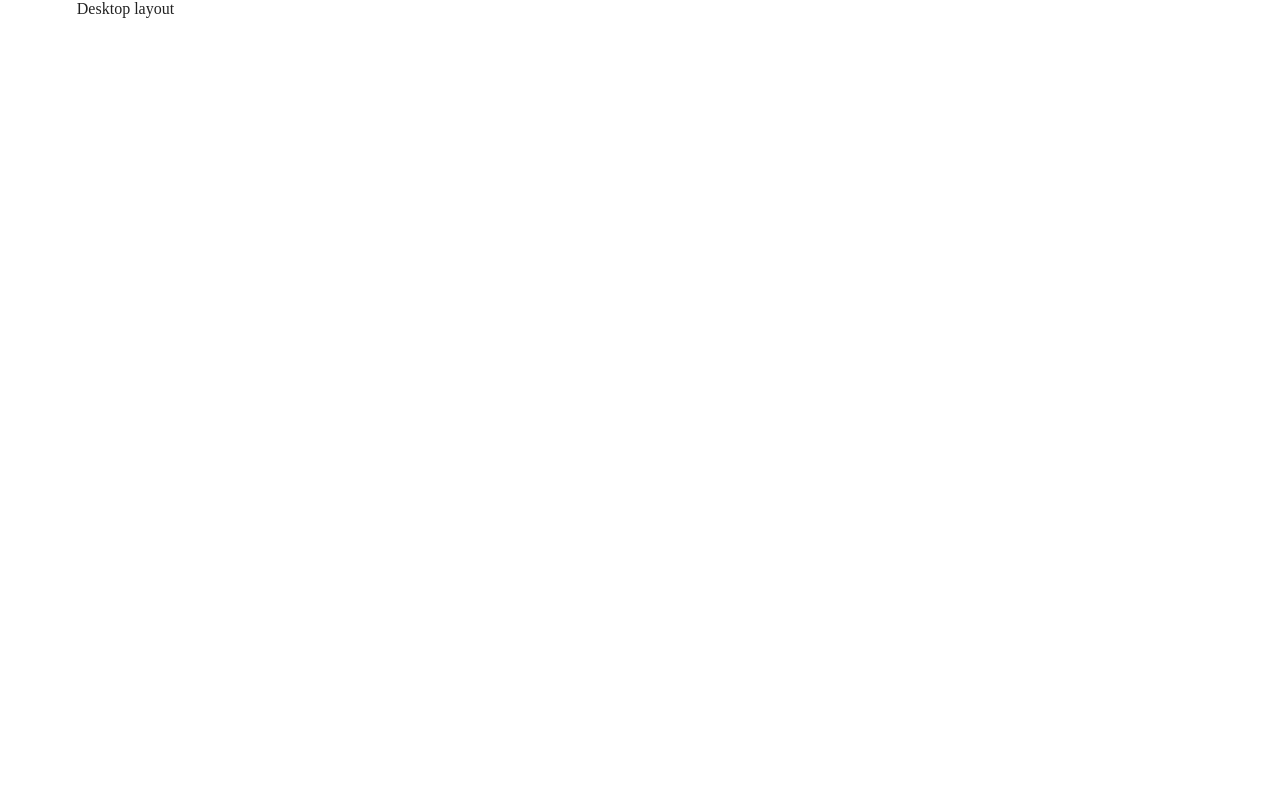
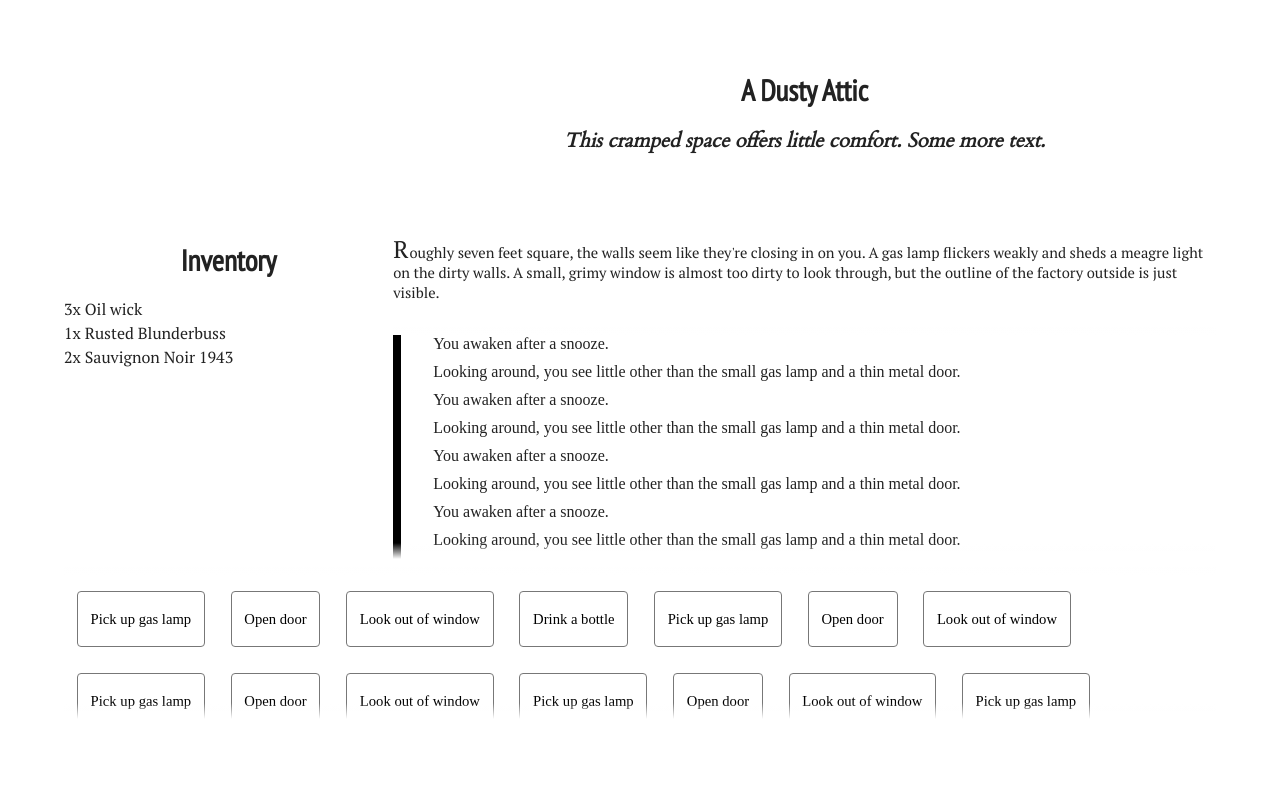
Before and after one commit to bedekelly/5.38, a React app: page / in a window 1280 px wide. Built offline with nearby package versions, Linux system fonts and the light colour scheme.

Commit message:
Good stab at desktop layout

```diff
--- a/index.html
+++ b/index.html
@@ -1,5 +1,6 @@
 <head>
   <meta name="viewport" content="width=device-width">
+  <title>5:38</title>
 </head>
 
 <body>
--- a/src/App/Inventory/Inventory.css
+++ b/src/App/Inventory/Inventory.css
@@ -1,3 +1,13 @@
 .inventory {
-  display: none;
+  font-family: 'PT Serif';
+  grid-area: inventory;
 }
+
+.inventory li {
+  list-style: none;
+  line-height: 1.5;
+}
+
+.inventory-list {
+  padding: 0;
+}
--- a/src/App/Inventory/Inventory.js
+++ b/src/App/Inventory/Inventory.js
@@ -9,7 +9,7 @@ import './Inventory.css';
 function Inventory({ items }) {
   return <section className="inventory">
     <h1>Inventory</h1>
-    <ul>
+    <ul className="inventory-list">
       {
         items.map(item =>
           <InventoryItem key={uuidv4()} {...item} />
--- a/src/App/Ledger/LedgerItems.css
+++ b/src/App/Ledger/LedgerItems.css
@@ -4,3 +4,11 @@
   border-left: 0.7vw solid black;
   border-right: 2vw solid white;
 }
+
+
+@media(min-width: 768px) {
+  .ledger-items {
+    grid-area: ledger;
+    padding-left: 2.5vw;
+  }
+}
--- a/src/App/Options/Option.css
+++ b/src/App/Options/Option.css
@@ -26,3 +26,22 @@
   top: 0;
   right: -2vw;
 }
+
+
+@media(min-width: 768px) {
+  .option {
+    border: 1px solid #777;
+    margin: 1vw;
+    padding: 1vw;
+    min-width: inherit;
+  }
+
+  .option:active {
+    color: blue;
+    background: inherit;
+  }
+
+  .option:focus {
+    outline: 0;
+  }
+}
--- a/src/App/Options/Options.css
+++ b/src/App/Options/Options.css
@@ -5,3 +5,14 @@
   padding-bottom: 1vh;
   overflow-x: auto;
 }
+
+@media (min-width: 768px) {
+  .options {
+    display: flex;
+    grid-area: options;
+    width: 100%;
+    flex-wrap: wrap;
+    align-self: center;
+    height: 100%;
+  }
+}
--- a/src/App/RoomInfo/RoomDescription.css
+++ b/src/App/RoomInfo/RoomDescription.css
@@ -18,3 +18,10 @@
   padding-right: 1px;
   vertical-align: baseline;
 }
+
+@media(min-width: 768px) {
+  .room-description {
+    grid-area: story;
+    margin-bottom: 2vh;
+  }
+}
--- a/src/App/RoomInfo/RoomHeading.css
+++ b/src/App/RoomInfo/RoomHeading.css
@@ -21,4 +21,5 @@ h2 {
   display: flex;
   flex-direction: column;
   justify-content: space-around;
+  grid-area: heading;
 }
--- a/src/App/initialState.json
+++ b/src/App/initialState.json
@@ -3,7 +3,22 @@
     "Pick up gas lamp",
     "Open door",
     "Look out of window",
-    "Drink a bottle"
+    "Drink a bottle",
+    "Pick up gas lamp",
+    "Open door",
+    "Look out of window",
+    "Pick up gas lamp",
+    "Open door",
+    "Look out of window",
+    "Pick up gas lamp",
+    "Open door",
+    "Look out of window",
+    "Pick up gas lamp",
+    "Open door",
+    "Look out of window",
+    "Pick up gas lamp",
+    "Open door",
+    "Look out of window"
   ],
   "inventory": [
     {
--- /dev/null
+++ b/src/App/layout/DesktopLayout/DesktopLayout.js
@@ -0,0 +1,27 @@
+import React from 'react';
+
+import Inventory from '../../Inventory';
+import { RoomHeading, RoomDescription } from '../../RoomInfo';
+import Ledger from '../../Ledger';
+import Options from '../../Options';
+import { VerticalScroll } from '../Scrolling';
+
+
+function DesktopLayout({ inventory, room, ledgerEntries, options, chooseOption }) {
+  return (
+    <React.Fragment>
+      <Inventory items={inventory} />
+      <RoomHeading {...room} />
+      <RoomDescription text={room.description} />
+      <VerticalScroll gridArea="ledger" maxHeight="30vh">
+        <Ledger entries={ledgerEntries} />
+      </VerticalScroll>
+      <VerticalScroll gridArea="options" maxHeight="20vh">
+        <Options options={options} chooseOption={chooseOption}/>
+      </VerticalScroll>
+    </React.Fragment>
+  );
+}
+
+
+export default DesktopLayout;
--- /dev/null
+++ b/src/App/layout/DesktopLayout/index.js
@@ -0,0 +1 @@
+export { default } from './DesktopLayout';
--- a/src/App/layout/Main.css
+++ b/src/App/layout/Main.css
@@ -1,3 +1,16 @@
 .main {
   margin: 0 6vmax 0 6vmax;
 }
+
+@media (min-width: 768px) {
+  .main {
+    margin: 0 5vw 0 5vw;
+    display: grid;
+    grid-template-areas: "empty heading"
+                         "inventory story"
+                         "inventory ledger"
+                         "options options";
+    grid-template-columns: 2fr 5fr;
+    max-height: 100%;
+  }
+}
--- a/src/App/layout/Main.js
+++ b/src/App/layout/Main.js
@@ -2,6 +2,7 @@ import React from 'react';
 
 import { Mobile, Desktop, Portrait, Landscape } from './MediaQueries';
 import MobileLayout from './MobileLayout';
+import DesktopLayout from './DesktopLayout';
 
 import './Main.css';
 
@@ -9,7 +10,7 @@ import './Main.css';
 function Main(props) {
   return <section className="main">
     <Desktop>
-      Desktop layout
+      <DesktopLayout {...props} />
     </Desktop>
 
     <Mobile>
--- a/src/App/layout/MediaQueries/breakpoints.js
+++ b/src/App/layout/MediaQueries/breakpoints.js
@@ -1 +1 @@
-export const mobileWidth = 700;  // pixels
+export const mobileWidth = 767;  // pixels
--- a/src/App/layout/Scrolling/VerticalScroll.js
+++ b/src/App/layout/Scrolling/VerticalScroll.js
@@ -3,11 +3,12 @@ import React from 'react';
 import './VerticalScroll.css';
 
 
-function Scrollable({ maxHeight, children }) {
-  const style = { maxHeight: `${ maxHeight }` };
+function Scrollable({ maxHeight, children, gridArea }) {
+  const outerStyle = { gridArea };
+  const innerStyle = { maxHeight };
   return (
-    <div className="scrollable-container">
-      <div className="scrollable" style={ style }>
+    <div className="scrollable-container" style={ outerStyle }>
+      <div className="scrollable" style={ innerStyle }>
         { children }
       </div>
     </div>
```
Also changed, not shown: src/App/layout/MobileLayout/MobileLayout.js (line endings or trailing spaces).
